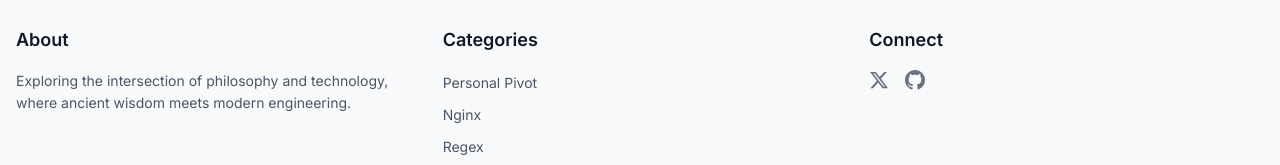
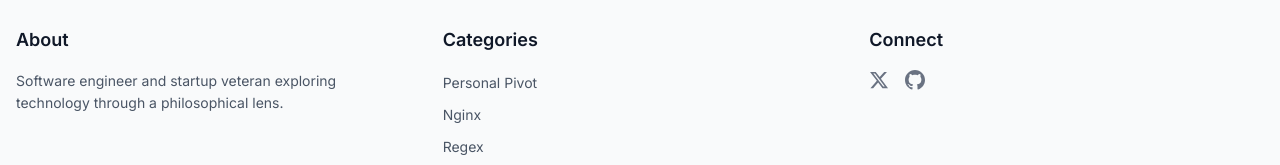
Before and after one commit to cardoni/cardoni.net, a Next.js app: page /about in a window 1280 px wide. Shown: the part 2080-2245 px from the top of the page. Built offline with nearby package versions, Linux system fonts and the light colour scheme.

Commit message:
changes footer text

```diff
--- a/src/app/layout.tsx
+++ b/src/app/layout.tsx
@@ -44,7 +44,7 @@ export default function RootLayout({
                   About
                 </h3>
                 <p className="text-gray-600 dark:text-gray-400 text-sm leading-relaxed">
-                  Exploring the intersection of philosophy and technology, where ancient wisdom meets modern engineering.
+                  Software engineer and startup veteran exploring technology through a philosophical lens.
                 </p>
               </div>
 
```
